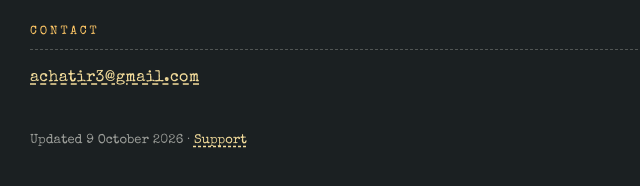
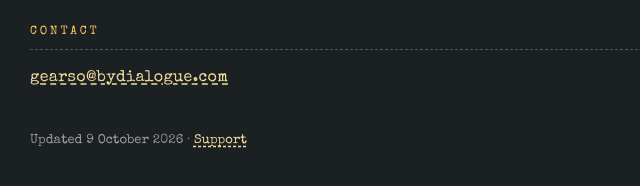
Before and after one commit to aChatir/gearso, a plain HTML site: page privacy.html in a window 1280 px wide. Shown: the part 862-1048 px from the top of the page, 306-946 px from the left. Drawn offline with nearby package versions, Linux system fonts and the light colour scheme; a web font is replaced by a local one.

Commit message:
Publish the privacy and support pages

```diff
--- a/privacy.html
+++ b/privacy.html
@@ -35,7 +35,7 @@
   <p>If Gearso ever starts handling data, this page will say so before it does.</p>
 
   <h2>Contact</h2>
-  <p><a href="mailto:achatir3@gmail.com">achatir3@gmail.com</a></p>
+  <p><a href="mailto:gearso@bydialogue.com">gearso@bydialogue.com</a></p>
 
   <footer>Updated 9 October 2026 · <a href="support.html">Support</a></footer>
 </main>
```
Also changed, not shown: support.html (+1 -1 lines).
